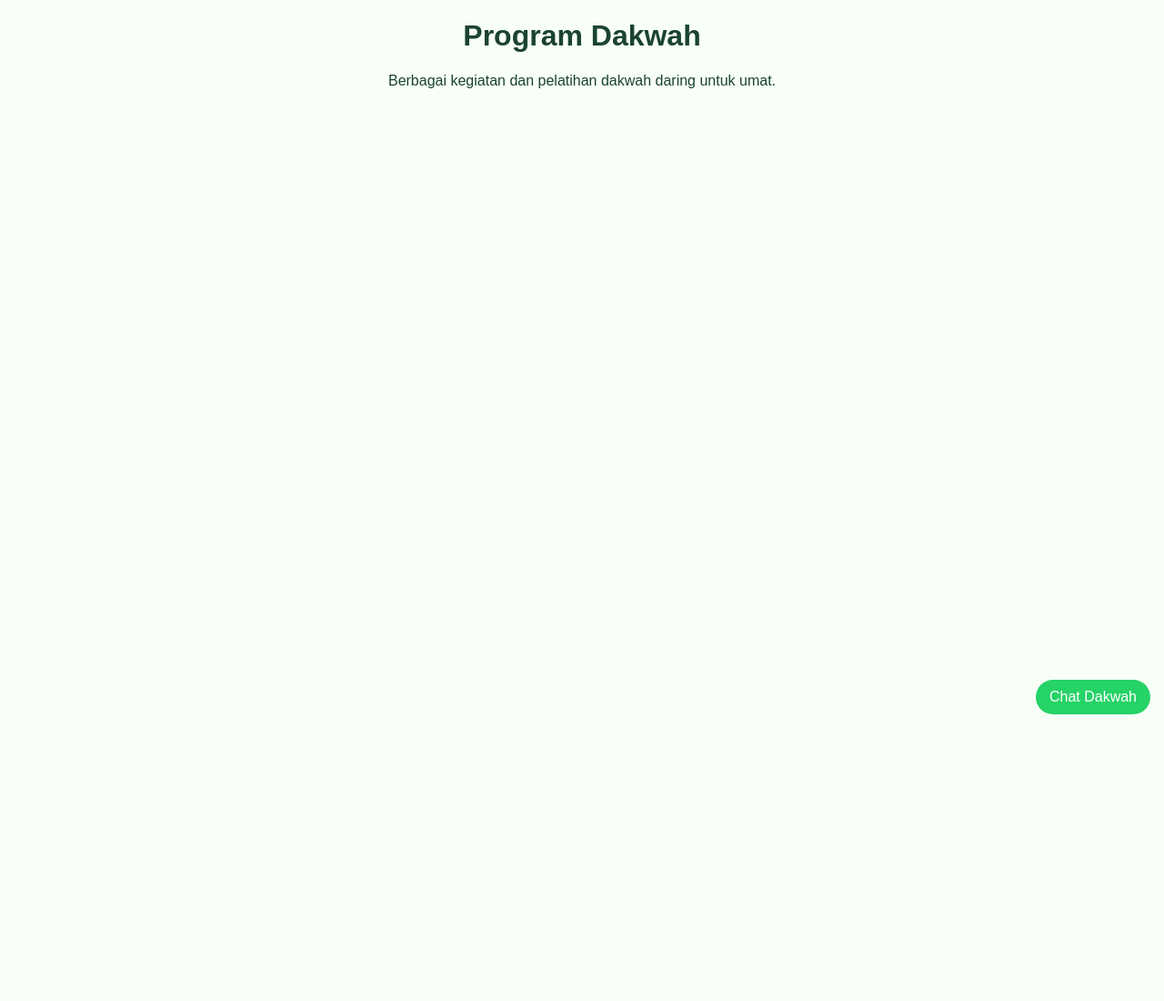
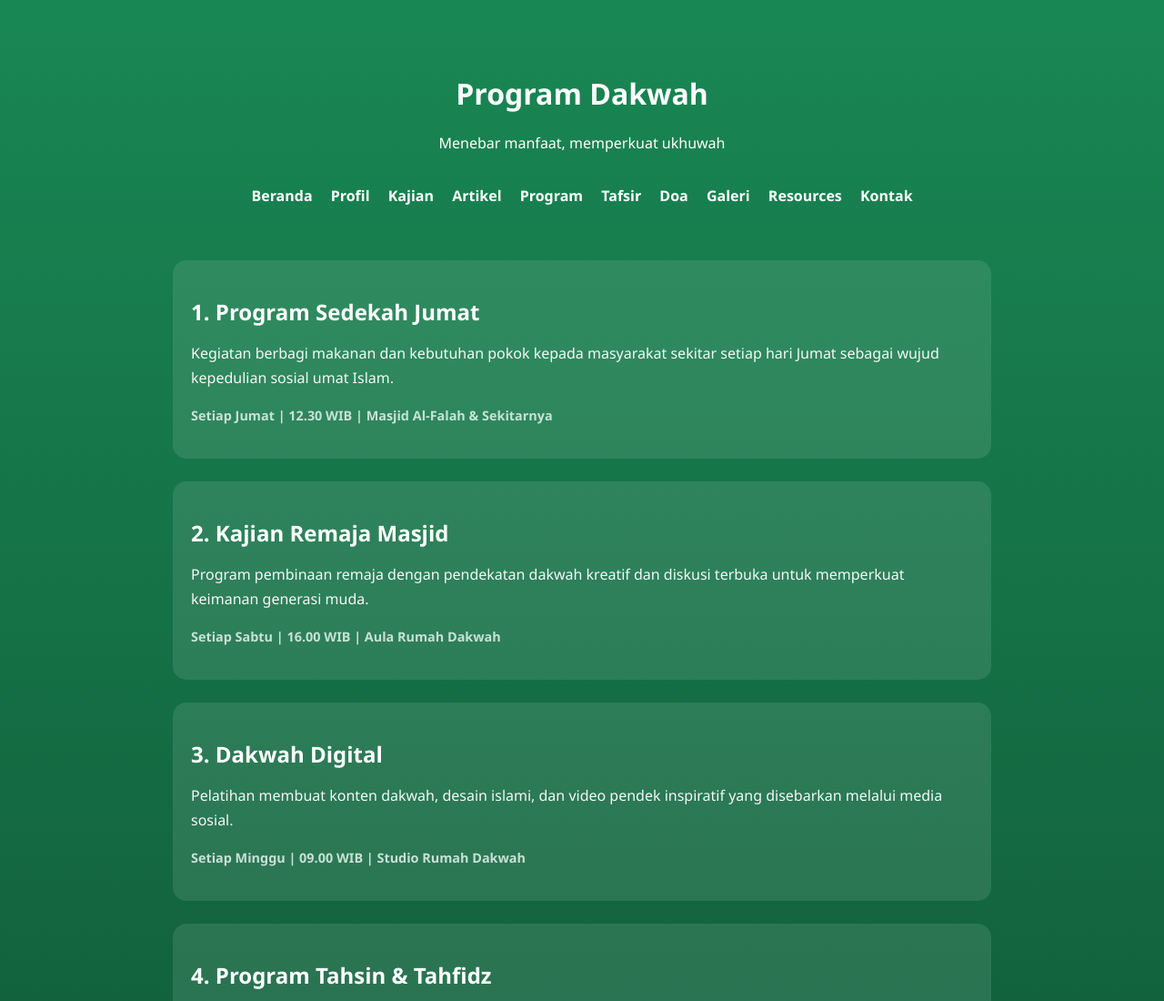
Before and after one commit to husenNR/Komdashik, a plain HTML site: page program.html in a window 1280 px wide. Shown: the top 1100 px of the page at 91% size. Before the commit the page ends 800 px from the top, so only its background shows below. Drawn offline with Linux system fonts and the light colour scheme; files that its build step writes are made by us from their sources.

Commit message:
Revise HTML structure and content for program page
Added viewport meta tag and updated program details.

```diff
--- a/program.html
+++ b/program.html
@@ -1 +1,131 @@
-<!DOCTYPE html><html lang='id'><head><meta charset='UTF-8'><title>Program Dakwah | Rumah Dakwah Husen NR</title><meta name='description' content='Program dakwah digital untuk memperluas syiar Islam.'><meta name='keywords' content='program dakwah, kegiatan Islam, edukasi online'><meta property='og:image' content='https://husennr.github.io/Komdashik/assets/og-image.png'><link rel='stylesheet' href='assets/style.css'></head><body><h1>Program Dakwah</h1><p>Berbagai kegiatan dan pelatihan dakwah daring untuk umat.</p><a href='https://wa.me/6285179828031' class='whatsapp-float'>Chat Dakwah</a></body></html>
+<!DOCTYPE html>
+<html lang="id">
+<head>
+  <meta charset="UTF-8">
+  <meta name="viewport" content="width=device-width, initial-scale=1.0">
+  <title>Program Dakwah | Rumah Dakwah</title>
+  <meta name="description" content="Program dakwah Rumah Dakwah: kegiatan sosial, pendidikan Islam, dan pembinaan generasi muda.">
+  <meta name="keywords" content="program dakwah, kegiatan Islam, pembinaan, kajian, sosial, pendidikan">
+  <meta property="og:title" content="Program Dakwah Rumah Dakwah">
+  <meta property="og:description" content="Ikuti kegiatan dan program dakwah dari Rumah Dakwah untuk memperkuat iman dan ukhuwah.">
+  <meta property="og:image" content="og-image.png">
+  <meta property="og:url" content="https://husennr.github.io/Komdashik/program.html">
+  <meta property="og:type" content="article">
+  <link rel="icon" href="favicon.ico">
+  <style>
+    body {
+      font-family: 'Segoe UI', sans-serif;
+      background: linear-gradient(180deg, #198754, #0f5132);
+      color: white;
+      margin: 0;
+      padding: 0;
+      text-align: center;
+    }
+    header {
+      padding: 60px 20px 20px;
+    }
+    nav a {
+      color: white;
+      text-decoration: none;
+      margin: 0 8px;
+      font-weight: 600;
+    }
+    nav a:hover {
+      text-decoration: underline;
+    }
+    main {
+      max-width: 900px;
+      margin: 40px auto;
+      padding: 20px;
+    }
+    .program-card {
+      background: rgba(255,255,255,0.1);
+      border-radius: 15px;
+      padding: 20px;
+      margin-bottom: 25px;
+      text-align: left;
+      transition: transform 0.2s;
+    }
+    .program-card:hover {
+      transform: scale(1.02);
+    }
+    .program-card h2 {
+      color: #fff;
+      margin-bottom: 10px;
+    }
+    .program-card p {
+      line-height: 1.7;
+      opacity: 0.95;
+    }
+    .jadwal {
+      color: #d1e7dd;
+      font-weight: bold;
+      font-size: 0.9em;
+      margin-top: 8px;
+    }
+    footer {
+      margin-top: 40px;
+      padding: 20px;
+      background: rgba(255,255,255,0.1);
+      font-size: 0.9em;
+    }
+  </style>
+</head>
+<body>
+
+  <header>
+    <h1>Program Dakwah</h1>
+    <p>Menebar manfaat, memperkuat ukhuwah</p>
+  </header>
+
+  <nav>
+    <a href="index.html">Beranda</a>
+    <a href="profil.html">Profil</a>
+    <a href="kajian.html">Kajian</a>
+    <a href="artikel.html">Artikel</a>
+    <a href="program.html">Program</a>
+    <a href="tafsir.html">Tafsir</a>
+    <a href="doa.html">Doa</a>
+    <a href="galeri.html">Galeri</a>
+    <a href="resources.html">Resources</a>
+    <a href="kontak.html">Kontak</a>
+  </nav>
+
+  <main>
+    <section class="program-card">
+      <h2>1. Program Sedekah Jumat</h2>
+      <p>Kegiatan berbagi makanan dan kebutuhan pokok kepada masyarakat sekitar setiap hari Jumat sebagai wujud kepedulian sosial umat Islam.</p>
+      <p class="jadwal">Setiap Jumat | 12.30 WIB | Masjid Al-Falah & Sekitarnya</p>
+    </section>
+
+    <section class="program-card">
+      <h2>2. Kajian Remaja Masjid</h2>
+      <p>Program pembinaan remaja dengan pendekatan dakwah kreatif dan diskusi terbuka untuk memperkuat keimanan generasi muda.</p>
+      <p class="jadwal">Setiap Sabtu | 16.00 WIB | Aula Rumah Dakwah</p>
+    </section>
+
+    <section class="program-card">
+      <h2>3. Dakwah Digital</h2>
+      <p>Pelatihan membuat konten dakwah, desain islami, dan video pendek inspiratif yang disebarkan melalui media sosial.</p>
+      <p class="jadwal">Setiap Minggu | 09.00 WIB | Studio Rumah Dakwah</p>
+    </section>
+
+    <section class="program-card">
+      <h2>4. Program Tahsin & Tahfidz</h2>
+      <p>Meningkatkan kemampuan membaca dan menghafal Al-Qur’an dengan bimbingan ustadz dan ustadzah berpengalaman.</p>
+      <p class="jadwal">Setiap Senin - Kamis | 18.30 WIB</p>
+    </section>
+
+    <section class="program-card">
+      <h2>5. Bakti Sosial & Tebar Kebaikan</h2>
+      <p>Kegiatan sosial untuk membantu masyarakat terdampak bencana, yatim, dan dhuafa melalui donasi dan aksi nyata.</p>
+      <p class="jadwal">Setiap bulan | Lokasi bervariasi</p>
+    </section>
+  </main>
+
+  <footer>
+    <p>&copy; 2025 Rumah Dakwah — Program untuk keberkahan dan kemanusiaan.</p>
+  </footer>
+
+</body>
+</html>
```
